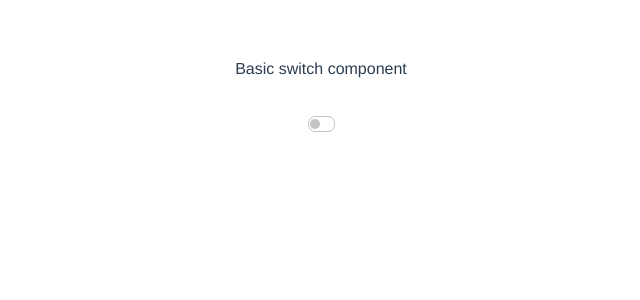
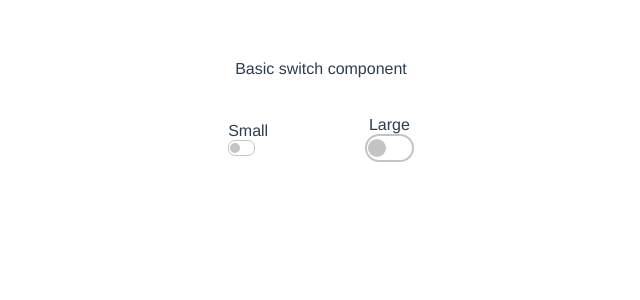
Before and after one commit to rushjs1/vue2-basic-switch, a Vue app: page / in a window 1280 px wide. Shown: the top 300 px of the page, without its empty margins (319-959 px from the left). Built offline with nearby package versions, Linux system fonts and the light colour scheme.

Commit message:
add size prop for creating a large button

```diff
--- a/src/components/Home.vue
+++ b/src/components/Home.vue
@@ -2,7 +2,23 @@
   <div class="home">
     Basic switch component
     <div class="parent">
-      <SwitchBtn class="switch-btn" :value="false" v-model="switchBtnValue" />
+      <div class="example-small">
+        Small
+        <SwitchBtn
+          class="switch-btn"
+          :value="false"
+          v-model="switchBtnValuesm"
+        />
+      </div>
+      <div class="example-large">
+        Large
+        <SwitchBtn
+          class="switch-btn"
+          :value="false"
+          v-model="switchBtnValuelg"
+          size="lg"
+        />
+      </div>
     </div>
   </div>
 </template>
@@ -15,13 +31,17 @@ export default {
     SwitchBtn
   },
   watch: {
-    switchBtnValue() {
-      console.log(this.switchBtnValue);
+    switchBtnValuesm() {
+      console.log("SwitchBtn-sm: " + this.switchBtnValuesm);
+    },
+    switchBtnValuelg() {
+      console.log("SwitchBtn-lg: " + this.switchBtnValuelg);
     }
   },
   data() {
     return {
-      switchBtnValue: false
+      switchBtnValuesm: false,
+      switchBtnValuelg: false
     };
   }
 };
@@ -38,5 +58,9 @@ export default {
 }
 .parent {
   margin-top: 3%;
+  display: flex;
+  justify-content: space-evenly;
+  align-items: center;
+  width: 30%;
 }
 </style>
--- a/src/components/customComponents/SwitchBtn.vue
+++ b/src/components/customComponents/SwitchBtn.vue
@@ -2,10 +2,19 @@
   <div class="switch">
     <div
       ref="switchBtn"
-      :class="!this.toggle ? 'switch-btn-false' : 'switch-btn-true'"
+      :class="
+        !this.toggle
+          ? `switch-btn-false-${this.size}`
+          : `switch-btn-true-${this.size}`
+      "
       @click="changeValue"
     >
-      <div :class="!this.toggle ? 'ball-false' : 'ball-true'"></div>
+      <div
+        ref="ball"
+        :class="
+          !this.toggle ? `ball-false-${this.size}` : `ball-true-${this.size}`
+        "
+      ></div>
     </div>
   </div>
 </template>
@@ -18,11 +27,16 @@ export default {
     value: {
       type: Boolean,
       default: false
+    },
+    size: {
+      type: String,
+      default: "sm"
     }
   },
   data() {
     return {
-      toggle: this.value
+      toggle: this.value,
+      sizeValue: this.size
     };
   },
   methods: {
@@ -35,14 +49,17 @@ export default {
 </script>
 
 <style>
-.switch-btn-false {
+.switch-btn-false-sm {
   background-color: transparent;
   border-radius: 7px;
   width: 25px;
   display: flex;
   justify-content: flex-start;
   transition: 0.3s;
-  border: 1px solid #c4c4c4;
+  border: 1px;
+  border-style: solid;
+  border-color: #c4c4c4;
+
   height: 14px;
   align-items: center;
 
@@ -52,7 +69,25 @@ export default {
   -moz-user-select: none; /* Firefox */
   -ms-user-select: none; /* Internet Explorer/Edge */
 }
-.ball-false {
+
+.switch-btn-false-lg {
+  background-color: transparent;
+  border-radius: 15px;
+  width: 45px;
+  display: flex;
+  justify-content: flex-start;
+  transition: 0.3s;
+  border: 2px solid #c4c4c4;
+  height: 24px;
+  align-items: center;
+
+  user-select: none; /* supported by Chrome and Opera */
+  -webkit-user-select: none; /* Safari */
+  -khtml-user-select: none; /* Konqueror HTML */
+  -moz-user-select: none; /* Firefox */
+  -ms-user-select: none; /* Internet Explorer/Edge */
+}
+.ball-false-sm {
   background-color: #c4c4c4;
   border-radius: 50px;
   width: 10px;
@@ -68,7 +103,23 @@ export default {
   -moz-user-select: none; /* Firefox */
   -ms-user-select: none; /* Internet Explorer/Edge */
 }
-.switch-btn-true {
+.ball-false-lg {
+  background-color: #c4c4c4;
+  border-radius: 50px;
+  width: 18px;
+  height: 18px;
+  display: flex;
+  justify-content: center;
+  align-items: center;
+  margin-left: 1px;
+
+  user-select: none; /* supported by Chrome and Opera */
+  -webkit-user-select: none; /* Safari */
+  -khtml-user-select: none; /* Konqueror HTML */
+  -moz-user-select: none; /* Firefox */
+  -ms-user-select: none; /* Internet Explorer/Edge */
+}
+.switch-btn-true-sm {
   background-color: dodgerblue;
   border-radius: 7px;
   width: 25px;
@@ -86,12 +137,46 @@ export default {
   -moz-user-select: none; /* Firefox */
   -ms-user-select: none; /* Internet Explorer/Edge */
 }
+.switch-btn-true-lg {
+  background-color: dodgerblue;
+  border-radius: 15px;
+  width: 45px;
+  display: flex;
+  justify-content: flex-end;
+  transition: 0.3s;
+  height: 24px;
+  align-items: center;
+  border: 2px solid rgb(30, 144, 255);
+  box-shadow: 0px 0px 0px 1.75px rgba(83, 169, 245, 0.7);
 
-.ball-true {
+  user-select: none; /* supported by Chrome and Opera */
+  -webkit-user-select: none; /* Safari */
+  -khtml-user-select: none; /* Konqueror HTML */
+  -moz-user-select: none; /* Firefox */
+  -ms-user-select: none; /* Internet Explorer/Edge */
+}
+
+.ball-true-sm {
   background-color: #ffffff;
   border-radius: 50px;
   width: 10px;
   height: 10px;
+  display: flex;
+  justify-content: center;
+  align-items: center;
+  margin-left: 1px;
+
+  user-select: none; /* supported by Chrome and Opera */
+  -webkit-user-select: none; /* Safari */
+  -khtml-user-select: none; /* Konqueror HTML */
+  -moz-user-select: none; /* Firefox */
+  -ms-user-select: none; /* Internet Explorer/Edge */
+}
+.ball-true-lg {
+  background-color: #ffffff;
+  border-radius: 50px;
+  width: 18px;
+  height: 18px;
   display: flex;
   justify-content: center;
   align-items: center;
```
